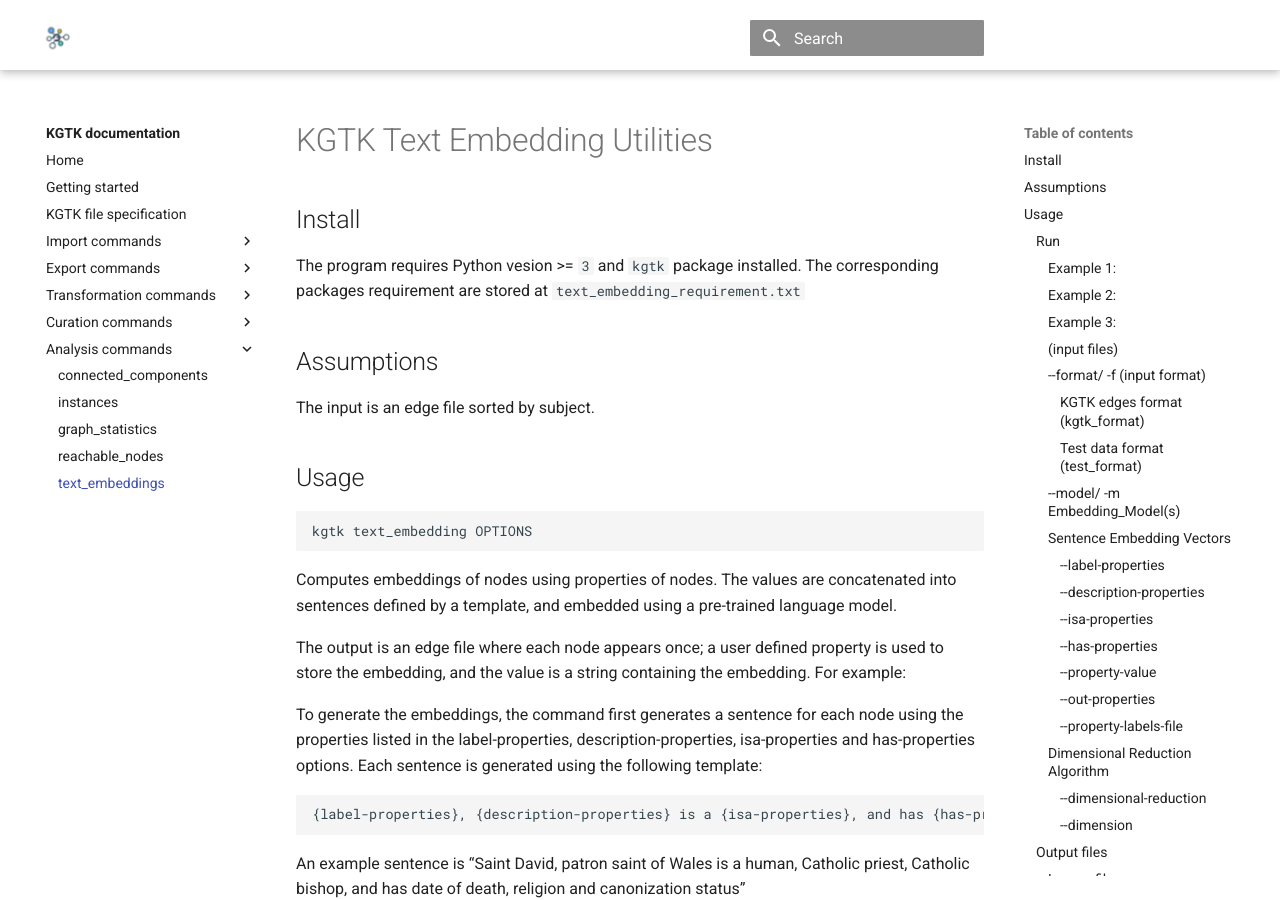
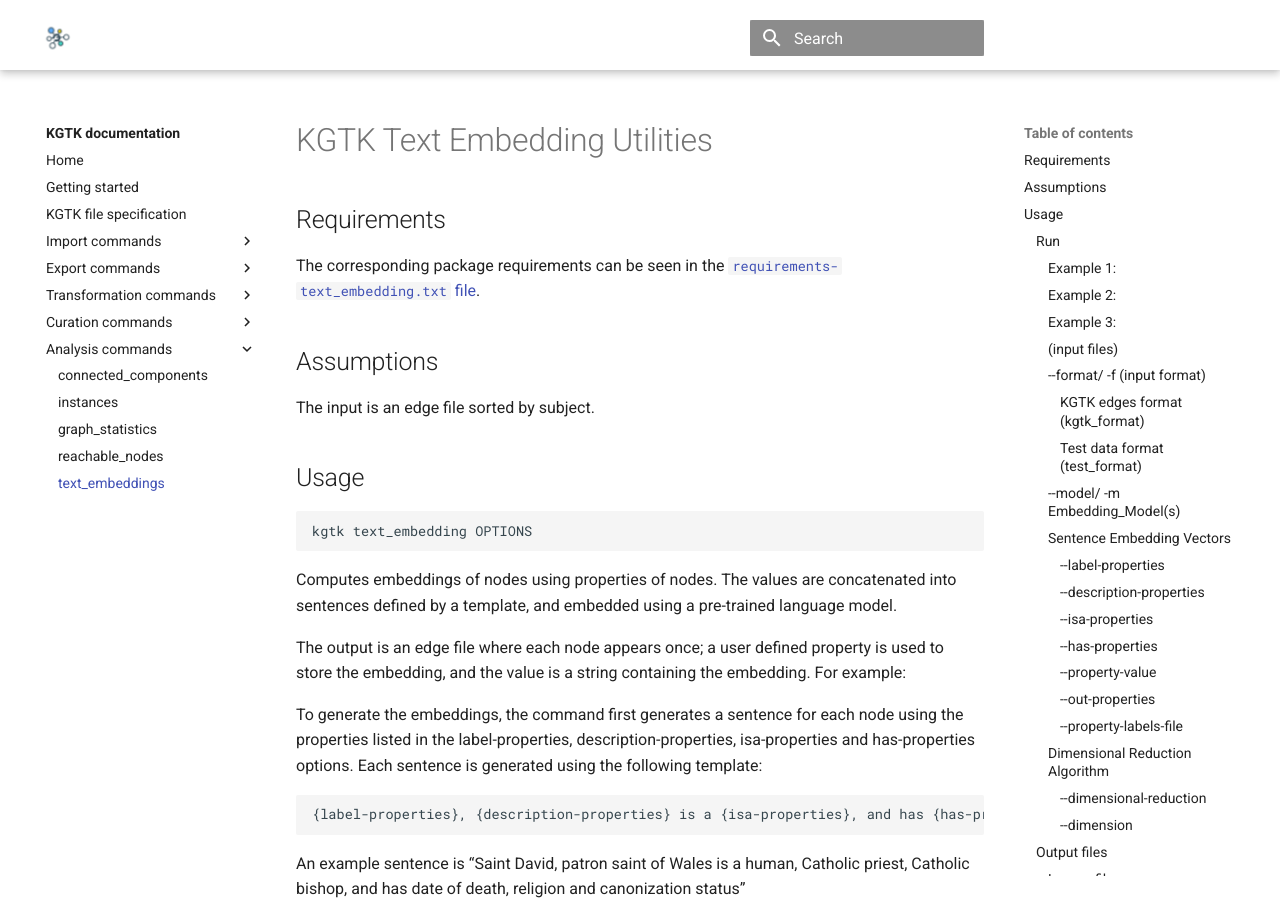
Before and after one commit to usc-isi-i2/kgtk, an MkDocs documentation site: the page built from docs/analysis/text_embedding.md, in a window 1280 px wide and 900 px high. Built offline with MkDocs 1.6.1 and Material for MkDocs 9.7.7, drawn with Linux system fonts in a browser that asks for light colours; comment, search, counter and statistics services are not loaded.

Commit message:
Update text_embedding.md

````diff
--- a/docs/analysis/text_embedding.md
+++ b/docs/analysis/text_embedding.md
@@ -1,11 +1,12 @@
 # KGTK Text Embedding Utilities
 
-## Install
-The program requires Python vesion >= `3` and `kgtk` package installed.
-The corresponding packages requirement are stored at `text_embedding_requirement.txt`
+## Requirements
+The corresponding package requirements can be seen in the [`requirements-text_embedding.txt` file](https://raw.githubusercontent.com/usc-isi-i2/kgtk/master/requirements-text_embedding.txt).
+
 
 ## Assumptions
 The input is an edge file sorted by subject.
+
 
 ## Usage
 ```
````
